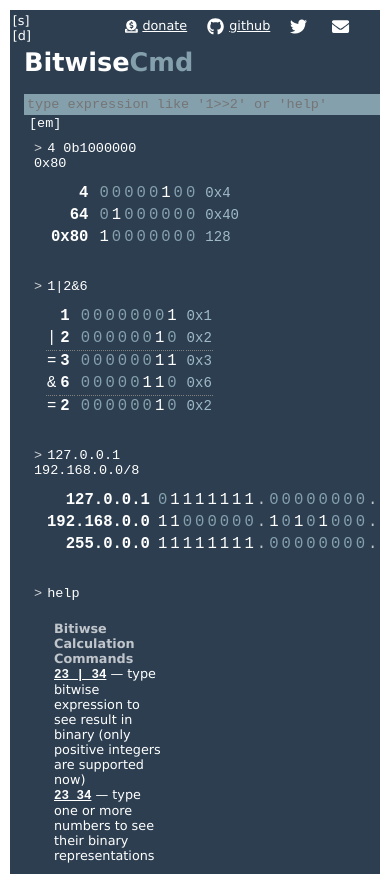
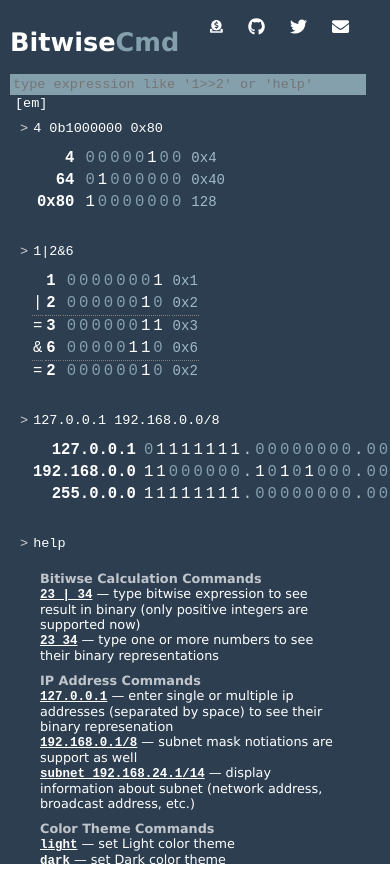
Before and after one commit to BorysLevytskyi/BitwiseCmd, a React (Create React App) app: page / in a window 390 px wide. Built offline with nearby package versions, Linux system fonts and the light colour scheme.

Commit message:
Improve shrinked layout

```diff
--- a/src/core/components/CommandLink.tsx
+++ b/src/core/components/CommandLink.tsx
@@ -6,17 +6,18 @@ import cmd from '../../shell/cmd';
 type CommandLinkProps = {
     command?:string;
     text:string;
+    textClassName?: string
     icon?: IconDefinition
 }
 
-function CommandLink({icon, command, text}: CommandLinkProps) {
+function CommandLink({icon, command, text, textClassName}: CommandLinkProps) {
 
     const onClick = () => cmd.execute(command || text);
 
     if(icon != null)
-        return <a href="javascript:void(0)" onClick={onClick}><FontAwesomeIcon icon={icon} className="icon" />{text}</a>;
+        return <a href="javascript:void(0)" onClick={onClick}><FontAwesomeIcon icon={icon} className="icon" /><span className={textClassName}>{text}</span></a>;
 
-    return <a href="javascript:void(0)" onClick={onClick}>{text}</a>;
+    return <a href="javascript:void(0)" onClick={onClick}><span className={textClassName}>{text}</span></a>;
 }
 
 export default CommandLink;
--- a/src/index.css
+++ b/src/index.css
@@ -115,24 +115,25 @@ button:focus {outline:0;}
 
 /* Top Links Shrink */
 @media (max-width: 800px) {
-
     .top-links .link-text { display: none }
+    .debug-indicators { display: none;}
+    .app-root {padding: 10px; }
 }
 
 .social-container{ position:fixed; bottom:20px; right:20px }
 
 /* Remove margin space on body. Inline top links with header */
 @media (max-width: 700px) {
-    body { padding: 10px; }
-    .expressionInput { width: 500px; }
+    /*.expressionInput { width: 450px; }   */
 }
 
 /* Further shrink */
 @media (max-width: 500px) {
-    .expressionInput { width: 350px; }
+    .expressionInput { width: 400px; }
     .top-links a { display: inline-block; padding: 5px 10px}
 }
 
-@media (max-width: 350px) {
-    .expressionInput { width: 200px; }
+@media (max-width: 450px) {
+
+    .expressionInput { width: 350px; }
 }
--- a/src/shell/components/TopLinks.tsx
+++ b/src/shell/components/TopLinks.tsx
@@ -8,10 +8,10 @@ import CommandLink from '../../core/components/CommandLink';
 function TopLinks() {
     return <ul className="top-links">
                 <li>
-                    <CommandLink text="donate" icon={faDonate} />
+                    <CommandLink text="donate" icon={faDonate} textClassName="link-text" />
                 </li>
                 <li>
-                    <a href="https://github.com/BorisLevitskiy/BitwiseCmd"><FontAwesomeIcon className="icon" icon={faGithub} size="lg" />github</a>
+                    <a href="https://github.com/BorisLevitskiy/BitwiseCmd"><FontAwesomeIcon className="icon" icon={faGithub} size="lg" /><span className="link-text">github</span></a>
                 </li>
                 <li>
                     <a href="https://twitter.com/BitwiseCmd"><FontAwesomeIcon className="icon" icon={faTwitter} size="lg" /><span className="link-text">twitter</span></a>
```
